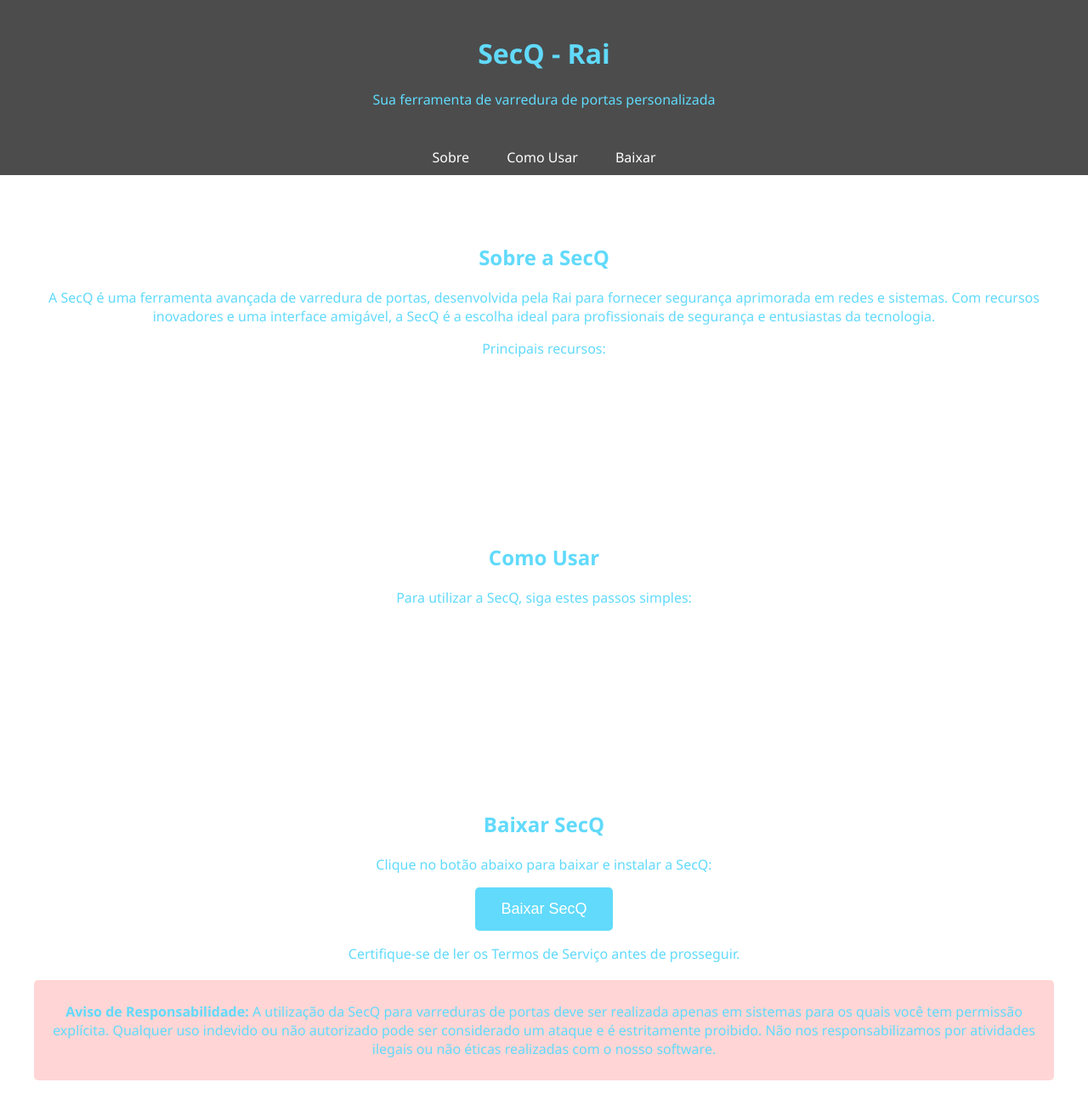
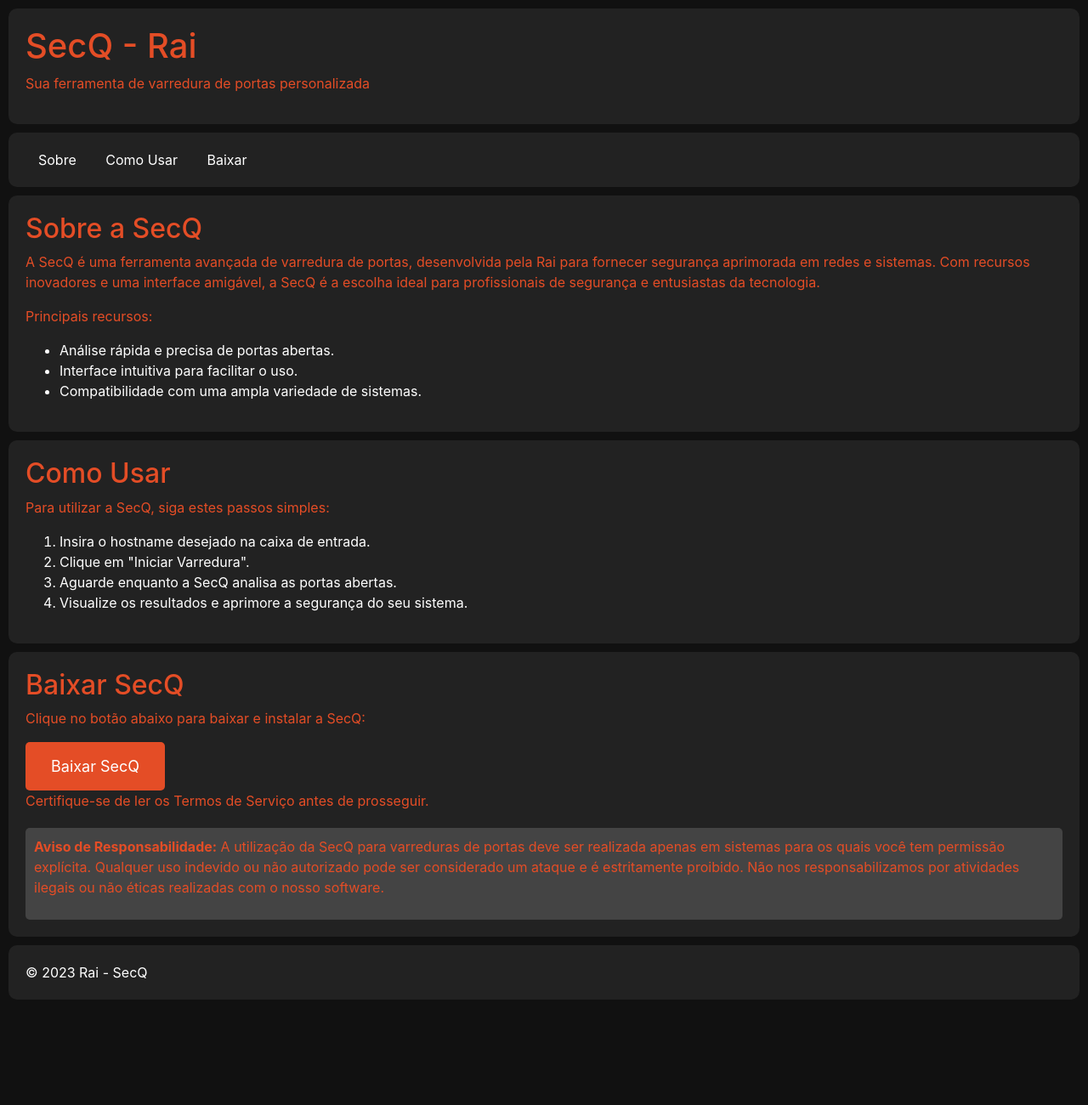
Before and after one commit to RaiProjct/RaiProjct.github.io, a plain HTML site: page SecQ.html in a window 1280 px wide. Shown: the top 1300 px of the page at 85% size. After the commit the page ends 1186 px from the top, so only its background shows below. Drawn offline with nearby package versions, Linux system fonts and the light colour scheme.

Commit message:
update SecQ.html

```diff
--- a/SecQ.html
+++ b/SecQ.html
@@ -4,74 +4,49 @@
     <meta charset="UTF-8">
     <meta name="viewport" content="width=device-width, initial-scale=1.0">
     <title>SecQ - Rai</title>
+    <link rel="stylesheet" href="https://maxcdn.bootstrapcdn.com/bootstrap/4.0.0/css/bootstrap.min.css">
     <style>
         body {
-            font-family: 'Segoe UI', Tahoma, Geneva, Verdana, sans-serif;
-            margin: 0;
-            padding: 0;
-            box-sizing: border-box;
-            background: url('url_da_sua_imagem_de_fundo.jpg') no-repeat center center fixed;
-            background-size: cover;
+            background-color: #111;
             color: #fff;
         }
 
-        header {
-            background-color: rgba(0, 0, 0, 0.7);
+        header, nav, section, footer {
+            background-color: #222;
             padding: 20px;
-            text-align: center;
-            color: #fff;
+            margin: 10px;
+            border-radius: 10px;
+            animation: fadeIn 1s ease;
         }
 
         h1, h2, p {
-            color: #61dafb;
-        }
-
-        nav {
-            background-color: rgba(0, 0, 0, 0.7);
-            padding: 10px;
-            text-align: center;
+            color: #e44d26;
         }
 
         nav a {
             color: #fff;
             text-decoration: none;
-            padding: 10px;
-            margin: 0 10px;
+            margin: 0 15px;
             transition: color 0.3s ease;
         }
 
         nav a:hover {
-            color: #61dafb;
-        }
-
-        section {
-            padding: 40px 20px;
-            text-align: center;
-            background-color: rgba(255, 255, 255, 0.8);
-            border-radius: 10px;
-            margin: 20px;
+            color: #e44d26;
         }
 
         button {
-            padding: 15px 30px;
-            background-color: #61dafb;
+            background-color: #e44d26;
             color: #fff;
             border: none;
             border-radius: 5px;
+            padding: 15px 30px;
             font-size: 18px;
             cursor: pointer;
             transition: background-color 0.3s ease;
         }
 
         button:hover {
-            background-color: #4fa3d1;
-        }
-
-        footer {
-            background-color: rgba(0, 0, 0, 0.7);
-            color: #fff;
-            padding: 10px;
-            text-align: center;
+            background-color: #d03d20;
         }
 
         /* Adicionando estilos responsivos */
@@ -94,10 +69,6 @@
             to {
                 opacity: 1;
             }
-        }
-
-        section, footer {
-            animation: fadeIn 1s ease;
         }
     </style>
 </head>
@@ -144,7 +115,7 @@
         <p>Certifique-se de ler os Termos de Serviço antes de prosseguir.</p>
 
         <!-- Aviso de Responsabilidade -->
-        <div style="background-color: rgba(255, 204, 203, 0.8); padding: 10px; margin-top: 20px; border-radius: 5px;">
+        <div style="background-color: #444; padding: 10px; margin-top: 20px; border-radius: 5px;">
             <p><strong>Aviso de Responsabilidade:</strong> A utilização da SecQ para varreduras de portas deve ser realizada apenas em sistemas para os quais você tem permissão explícita. Qualquer uso indevido ou não autorizado pode ser considerado um ataque e é estritamente proibido. Não nos responsabilizamos por atividades ilegais ou não éticas realizadas com o nosso software.</p>
         </div>
     </section>
```
